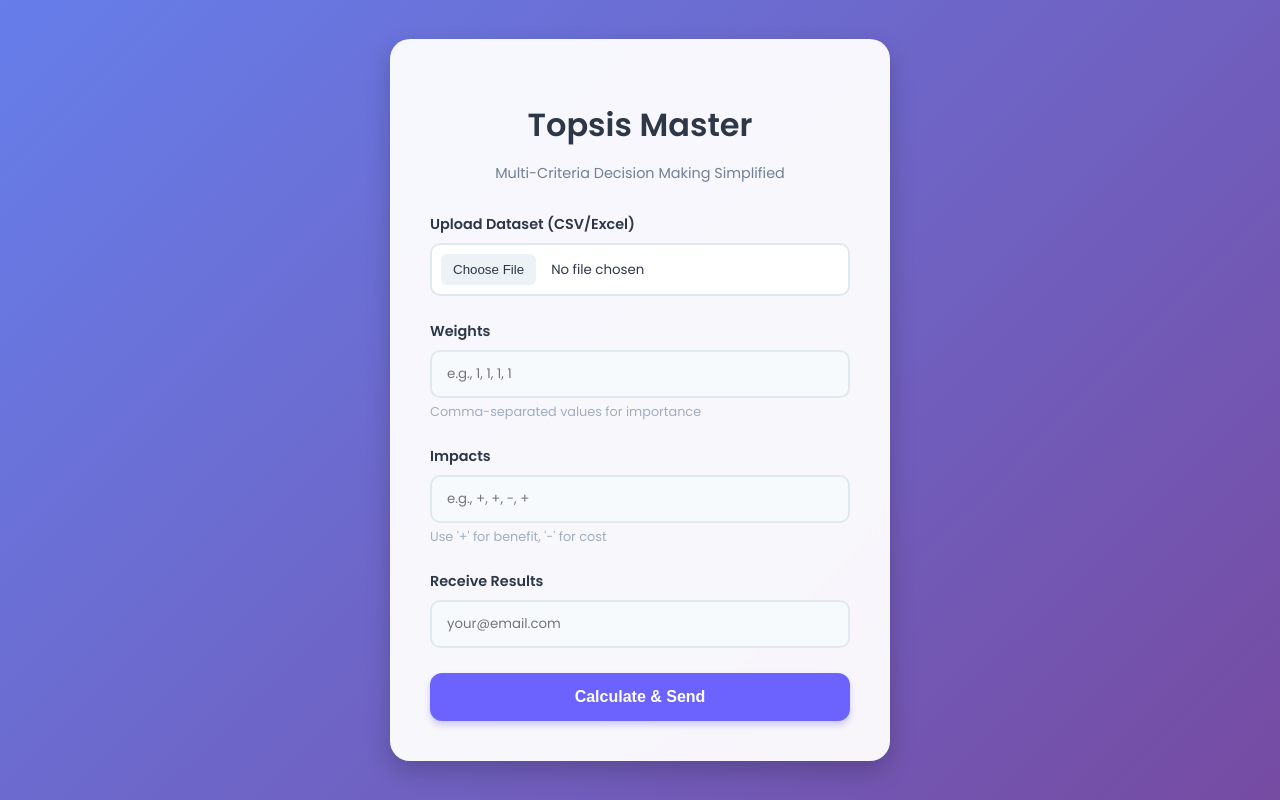
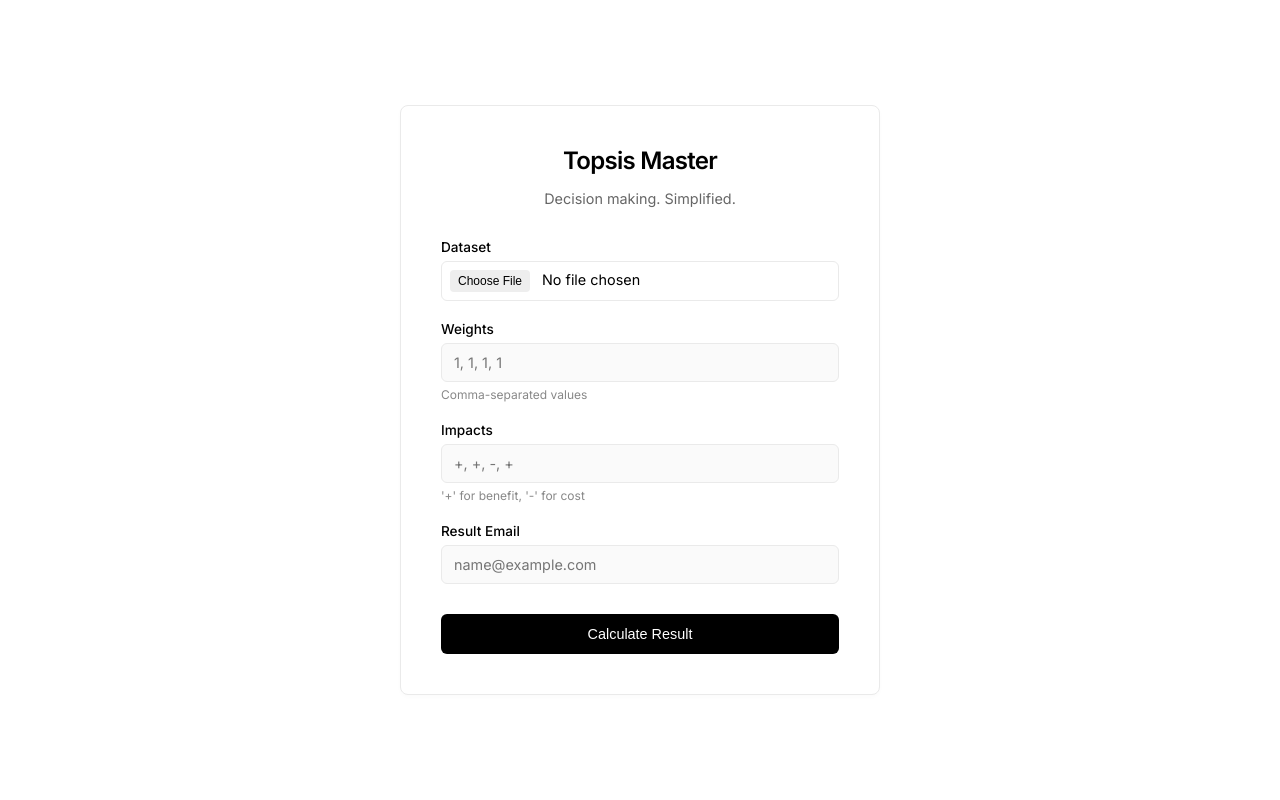
Before and after one commit to Vikasverma9515/Topsis, a Flask app: page / in a window 1280 px wide. Run offline with Flask 3, Linux system fonts and the light colour scheme; parts of the project's set-up code (start-up, migrations or seed data) failed here and were passed over.

Commit message:
Update UI to monochrome modern

```diff
--- a/web_service/templates/index.html
+++ b/web_service/templates/index.html
@@ -4,167 +4,154 @@
 <head>
     <meta charset="UTF-8">
     <meta name="viewport" content="width=device-width, initial-scale=1.0">
-    <title>Topsis Master | Smart Decision Tool</title>
-    <link href="https://fonts.googleapis.com/css2?family=Poppins:wght@300;400;600&display=swap" rel="stylesheet">
+    <title>Topsis Master</title>
+    <link href="https://fonts.googleapis.com/css2?family=Inter:wght@300;400;500;600&display=swap" rel="stylesheet">
     <style>
         :root {
-            --primary: #6C63FF;
-            --primary-hover: #5a52d5;
-            --bg-gradient: linear-gradient(135deg, #667eea 0%, #764ba2 100%);
-            --card-bg: rgba(255, 255, 255, 0.95);
-            --text-dark: #2D3748;
-            --text-light: #718096;
+            --foreground: #000000;
+            --background: #ffffff;
+            --border: #eaeaea;
+            --input-bg: #fafafa;
+            --focus-ring: #000000;
         }
 
         body {
-            font-family: 'Poppins', sans-serif;
+            font-family: 'Inter', -apple-system, BlinkMacSystemFont, "Segoe UI", Roboto, sans-serif;
             margin: 0;
             padding: 0;
             display: flex;
             justify-content: center;
             align-items: center;
             min-height: 100vh;
-            background: var(--bg-gradient);
-            color: var(--text-dark);
+            background-color: var(--background);
+            color: var(--foreground);
+            -webkit-font-smoothing: antialiased;
         }
 
         .container {
             width: 100%;
-            max-width: 500px;
-            padding: 20px;
+            max-width: 480px;
+            padding: 24px;
         }
 
         .card {
-            background: var(--card-bg);
-            border-radius: 20px;
+            background: var(--background);
+            border: 1px solid var(--border);
+            border-radius: 8px;
             padding: 40px;
-            box-shadow: 0 10px 25px rgba(0, 0, 0, 0.2);
-            backdrop-filter: blur(10px);
-            transition: transform 0.3s ease;
-        }
-
-        .card:hover {
-            transform: translateY(-5px);
+            /* No shadow for brut/minimal look, or very subtle */
+            box-shadow: 0 2px 4px rgba(0, 0, 0, 0.02);
         }
 
         h1 {
             text-align: center;
-            margin-bottom: 10px;
-            color: var(--text-dark);
+            margin: 0 0 8px 0;
+            color: var(--foreground);
             font-weight: 600;
+            font-size: 1.5rem;
+            letter-spacing: -0.03em;
         }
 
         p.subtitle {
             text-align: center;
-            color: var(--text-light);
-            margin-bottom: 30px;
+            color: #666;
+            margin-bottom: 32px;
             font-size: 0.9rem;
+            font-weight: 400;
         }
 
         .form-group {
-            margin-bottom: 25px;
-            position: relative;
+            margin-bottom: 20px;
         }
 
         label {
             display: block;
-            margin-bottom: 8px;
-            font-weight: 600;
-            font-size: 0.9rem;
-            color: var(--text-dark);
+            margin-bottom: 6px;
+            font-weight: 500;
+            font-size: 0.85rem;
+            color: var(--foreground);
         }
 
         input[type="text"],
         input[type="email"],
         input[type="file"] {
             width: 100%;
-            padding: 12px 15px;
-            border: 2px solid #e2e8f0;
-            border-radius: 10px;
-            background: #f7fafc;
+            padding: 10px 12px;
+            border: 1px solid var(--border);
+            border-radius: 6px;
+            background: var(--input-bg);
             font-family: inherit;
-            transition: all 0.3s ease;
+            font-size: 0.9rem;
+            color: var(--foreground);
+            transition: all 0.2s ease;
             box-sizing: border-box;
+            outline: none;
         }
 
         input[type="file"] {
-            padding: 9px;
-            background: white;
+            padding: 8px;
+            background: var(--background);
         }
 
         input:focus {
-            border-color: var(--primary);
-            background: white;
-            outline: none;
-            box-shadow: 0 0 0 3px rgba(108, 99, 255, 0.2);
+            border-color: var(--focus-ring);
+            background: var(--background);
         }
 
         .hint {
-            font-size: 0.8rem;
-            color: #a0aec0;
+            font-size: 0.75rem;
+            color: #888;
             margin-top: 5px;
         }
 
         button {
             width: 100%;
-            padding: 15px;
-            background: var(--primary);
-            color: white;
+            padding: 12px;
+            background: var(--foreground);
+            color: var(--background);
             border: none;
-            border-radius: 12px;
-            font-size: 1rem;
-            font-weight: 600;
+            border-radius: 6px;
+            font-size: 0.9rem;
+            font-weight: 500;
             cursor: pointer;
-            transition: all 0.3s ease;
-            box-shadow: 0 4px 6px rgba(108, 99, 255, 0.3);
+            transition: opacity 0.2s ease;
+            margin-top: 10px;
         }
 
         button:hover {
-            background: var(--primary-hover);
-            transform: translateY(-2px);
-            box-shadow: 0 6px 8px rgba(108, 99, 255, 0.4);
-        }
-
-        button:active {
-            transform: translateY(0);
+            opacity: 0.8;
         }
 
         .success-msg {
-            color: #38a169;
-            font-size: 0.85rem;
+            color: #000;
+            font-size: 0.8rem;
             font-weight: 500;
             margin-top: 8px;
-            background: #f0fff4;
-            padding: 8px;
-            border-radius: 8px;
-            border-left: 3px solid #38a169;
         }
 
         .error-msg {
-            color: #e53e3e;
-            font-size: 0.85rem;
+            color: #d00;
+            font-size: 0.8rem;
             font-weight: 500;
             margin-top: 8px;
-            background: #fff5f5;
-            padding: 8px;
-            border-radius: 8px;
-            border-left: 3px solid #e53e3e;
         }
 
         /* File Input Styling */
         input[type="file"]::file-selector-button {
-            margin-right: 15px;
-            padding: 8px 12px;
-            border-radius: 6px;
-            background: #edf2f7;
+            margin-right: 12px;
+            padding: 4px 8px;
+            border-radius: 4px;
+            background: #eee;
             border: none;
-            color: var(--text-dark);
+            color: #000;
+            font-weight: 500;
             cursor: pointer;
+            font-size: 0.75rem;
             transition: background 0.2s;
         }
 
         input[type="file"]::file-selector-button:hover {
-            background: #e2e8f0;
+            background: #ddd;
         }
     </style>
 </head>
@@ -173,33 +160,33 @@
     <div class="container">
         <div class="card">
             <h1>Topsis Master</h1>
-            <p class="subtitle">Multi-Criteria Decision Making Simplified</p>
+            <p class="subtitle">Decision making. Simplified.</p>
 
             <form method="POST" enctype="multipart/form-data">
                 <div class="form-group">
-                    <label for="file">Upload Dataset (CSV/Excel)</label>
+                    <label for="file">Dataset</label>
                     <input type="file" id="file" name="file" required accept=".csv, .xlsx">
                     <div id="analysis-result"></div>
                 </div>
 
                 <div class="form-group">
                     <label for="weights">Weights</label>
-                    <input type="text" id="weights" name="weights" required placeholder="e.g., 1, 1, 1, 1">
-                    <div class="hint">Comma-separated values for importance</div>
+                    <input type="text" id="weights" name="weights" required placeholder="1, 1, 1, 1">
+                    <div class="hint">Comma-separated values</div>
                 </div>
 
                 <div class="form-group">
                     <label for="impacts">Impacts</label>
-                    <input type="text" id="impacts" name="impacts" required placeholder="e.g., +, +, -, +">
-                    <div class="hint">Use '+' for benefit, '-' for cost</div>
+                    <input type="text" id="impacts" name="impacts" required placeholder="+, +, -, +">
+                    <div class="hint">'+' for benefit, '-' for cost</div>
                 </div>
 
                 <div class="form-group">
-                    <label for="email">Receive Results</label>
-                    <input type="email" id="email" name="email" required placeholder="your@email.com">
+                    <label for="email">Result Email</label>
+                    <input type="email" id="email" name="email" required placeholder="name@example.com">
                 </div>
 
-                <button type="submit">Calculate & Send</button>
+                <button type="submit">Calculate Result</button>
             </form>
         </div>
     </div>
@@ -215,7 +202,7 @@
             const formData = new FormData();
             formData.append('file', file);
 
-            resultDiv.innerHTML = '<span style="color: var(--primary); font-size: 0.85rem;">Analyzing configuration...</span>';
+            resultDiv.innerHTML = '<span style="color: #666; font-size: 0.8rem;">Analyzing...</span>';
 
             fetch('/analyze', {
                 method: 'POST',
@@ -224,10 +211,9 @@
                 .then(response => response.json())
                 .then(data => {
                     if (data.error) {
-                        resultDiv.innerHTML = `<div class="error-msg">⚠️ ${data.error}</div>`;
+                        resultDiv.innerHTML = `<div class="error-msg">Error: ${data.error}</div>`;
                     } else {
-                        resultDiv.innerHTML = `<div class="success-msg">✅ Detected ${data.num_criteria} parameters.</div>`;
-                        // Optional: pre-fill placeholders
+                        resultDiv.innerHTML = `<div class="success-msg">✓ ${data.num_criteria} criteria detected</div>`;
                         const count = data.num_criteria;
                         document.getElementById('weights').placeholder = Array(count).fill('1').join(', ');
                         document.getElementById('impacts').placeholder = Array(count).fill('+').join(', ');
@@ -235,7 +221,7 @@
                 })
                 .catch(error => {
                     console.error('Error:', error);
-                    resultDiv.innerHTML = '<div class="error-msg">Failed to analyze file.</div>';
+                    resultDiv.innerHTML = '<div class="error-msg">Analysis failed</div>';
                 });
         });
     </script>
```
